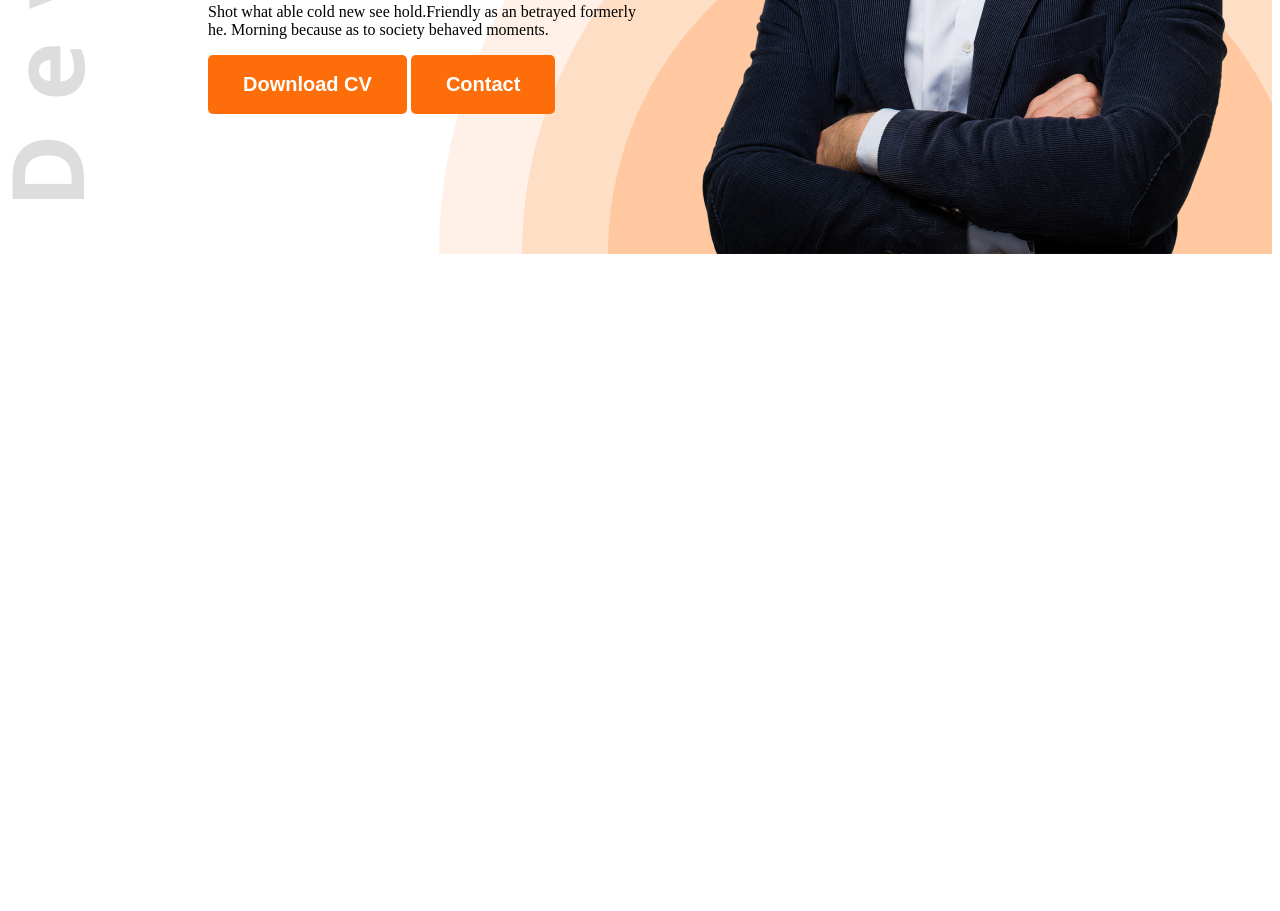
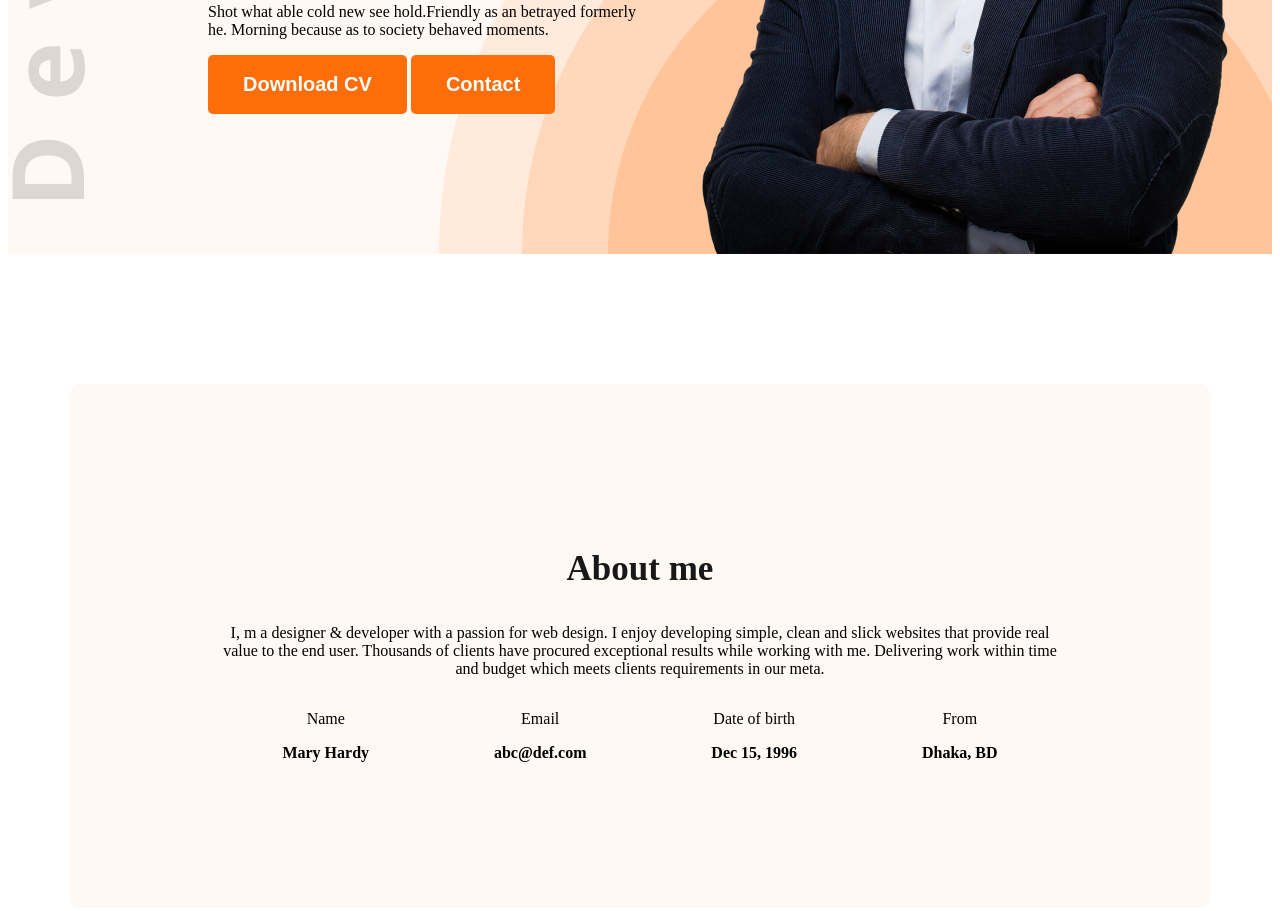
Before and after one commit to masudurrahman07/web-dev-portfolio, a plain HTML site: page index.html in a window 1280 px wide. Shown: the part 572-1483 px from the top of the page. Before the commit the page ends 834 px from the top, so only its background shows below. Drawn offline with Linux system fonts and the light colour scheme.

Commit message:
added main section

```diff
--- a/index.html
+++ b/index.html
@@ -11,7 +11,7 @@
 </head>
 <body class=".open-sans-normal">
 
-    <header class="header">
+    <header class="header secondary-bg">
         <nav>
             <h3 class="nav-title">Ma<span class="text-primary">r</span>y</h3>
             <ul>
@@ -41,6 +41,31 @@
     </header>
 
     <main>
+        <section class="about secondary-bg">
+        <h3 class="section-title">About me</h3>
+        <p class="section-dicription">
+            I, m a designer & developer with a passion for web design. I enjoy developing simple, clean and slick websites that provide real value to the end user. Thousands of clients have procured exceptional results while working with me. Delivering work within time and budget which meets clients requirements in our meta.
+        </p>
+        <div class="about-items">
+            <div class="about-item">
+                <p class="item-tile">Name</p>
+                <p class="item-description">Mary Hardy</p>
+            </div>
+            <div class="about-item">
+                <p class="item-tile">Email</p>
+                <p class="item-description">abc@def.com</p>
+            </div>
+            <div class="about-item">
+                <p class="item-tile">Date of birth</p>
+                <p class="item-description">Dec 15, 1996</p>
+            </div>
+            <div class="about-item">
+                <p class="item-tile">From</p>
+                <p class="item-description">Dhaka, BD</p>
+            </div>
+        </div>
+
+
 
     </main>
 
--- a/style.css
+++ b/style.css
@@ -85,3 +85,39 @@ nav li a {
 .banner-profile-pic{
     width: 584px;
 }
+
+.section-title{
+    font-size: 35px;
+    font-weight: bold;
+    color: #181818;
+}
+
+.section-description{
+    font-size: 18px;
+    color: #757575;
+}
+
+.secondary-bg{
+    background-color: #fff8f3;
+}
+
+.about{
+    border-radius: 10px;
+    padding: 130px 150px;
+    text-align: center;
+    margin-top: 130px;
+}
+
+main {
+    max-width: 1140px;
+    margin: 0 auto;
+}
+
+.item-description{
+    font-weight: 600;
+}
+
+.about-items{
+    display: flex;
+    justify-content: space-around;
+}
```
